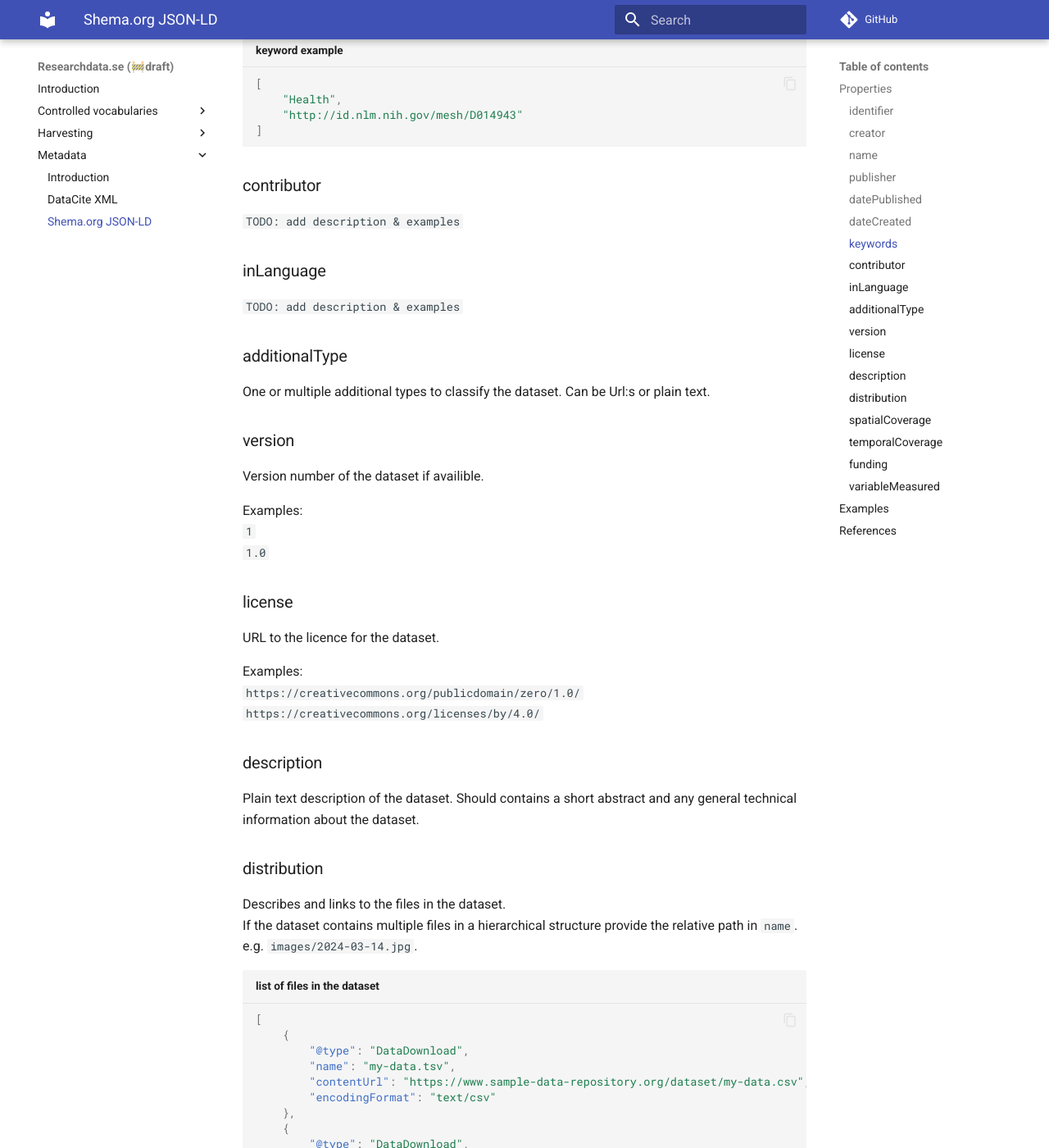
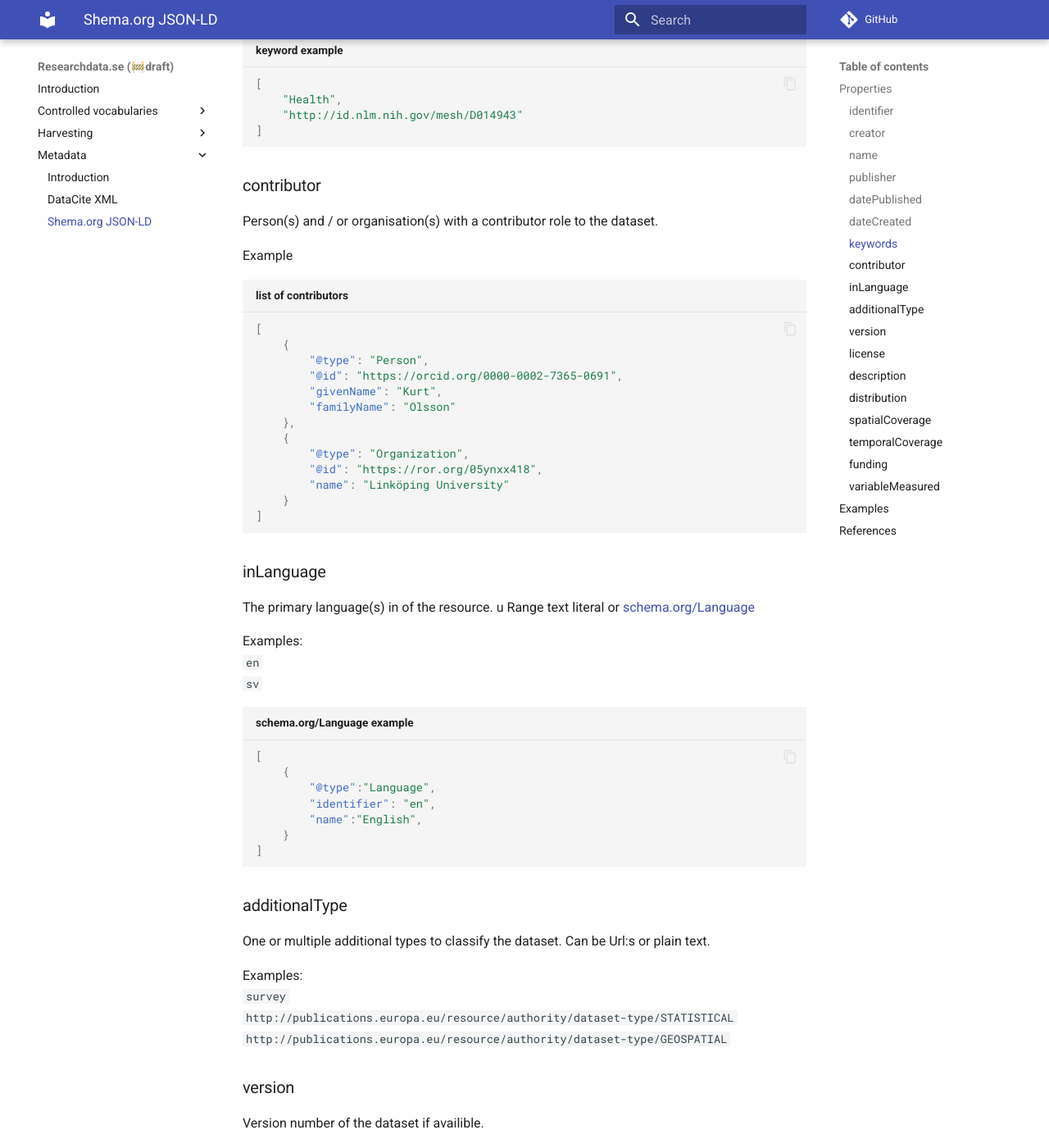
Before and after one commit to researchdata-se/docs.researchdata.se, an MkDocs documentation site: the page built from docs/metadata/schema-org-json-ld.md, in a window 1280 px wide and 1400 px high, scrolled down 2113 px. Shown: the whole window at 82% size. Built offline with MkDocs 1.6.1 and Material for MkDocs 9.7.7, drawn with Linux system fonts in a browser that asks for light colours; comment, search, counter and statistics services are not loaded; some of the changed text lies outside the part shown.

Commit message:
wip: examples for geo and more

````diff
--- a/docs/metadata/schema-org-json-ld.md
+++ b/docs/metadata/schema-org-json-ld.md
@@ -105,15 +105,53 @@
 
 ### contributor
 
-`TODO: add description & examples`
+Person(s) and / or organisation(s) with a contributor role to the dataset.
+
+Example
+```json title="list of contributors"
+[
+    {
+        "@type": "Person",
+        "@id": "https://orcid.org/0000-0002-7365-0691",
+        "givenName": "Kurt",
+        "familyName": "Olsson"
+    },
+    {
+        "@type": "Organization",
+        "@id": "https://ror.org/05ynxx418",
+        "name": "Linköping University"
+    }
+]
+```
+
 
 ### inLanguage
 
-`TODO: add description & examples`
+The primary language(s) in of the resource. u
+Range text literal or [schema.org/Language](https://schema.org/Language)
+
+Examples:
+`en`
+`sv`
+
+```json title="schema.org/Language example"
+[
+    {
+        "@type":"Language",
+        "identifier": "en",
+        "name":"English",
+    }
+]
+```
 
 ### additionalType
 
 One or multiple additional types to classify the dataset. Can be Url:s or plain text.
+
+Examples:
+`survey`
+`http://publications.europa.eu/resource/authority/dataset-type/STATISTICAL`
+`http://publications.europa.eu/resource/authority/dataset-type/GEOSPATIAL`
 
 ### version
 
@@ -161,11 +199,33 @@
 
 ### spatialCoverage
 
-`TODO: add description & examples`
+Geographical coverage of the dataset, can be a named place or place with cooridnates.
+For `@id` use url to the named place on [geonames.org](https://www.geonames.org)
+
+```json title="example of some ways to add spatial coverage"
+[
+    {
+        "@type": "Place",
+        "containedInPlace":{
+            "@type": "Country",
+            "@id": "https://www.geonames.org/countries/SE/",
+            "identifier": "SE",
+            "name": "Sweden"
+        },
+        "geo":{
+            "@type": "GeoCoordinates",
+            "latitude": 64.226154,
+            "longitude": 19.770768
+        },
+        "name": "Åhedbäcken, Catchment 14"
+    }
+]
+```
 
 ### temporalCoverage
 
-`TODO: recomendation about timespan, historical dates etc.`
+The time period the dataset covers.
+Use ISO-datetime for single date/time or timespan.
 
 Examples
 `2024-03-15` sigle date no timespan
@@ -257,7 +317,7 @@
         "name":"SITES data portal",
         "url":"https://data.fieldsites.se"
     },
-    "spatialCoverage":[
+    "spatialCoverage": [
         {
             "@type":"Place",
             "containedInPlace":{
````
